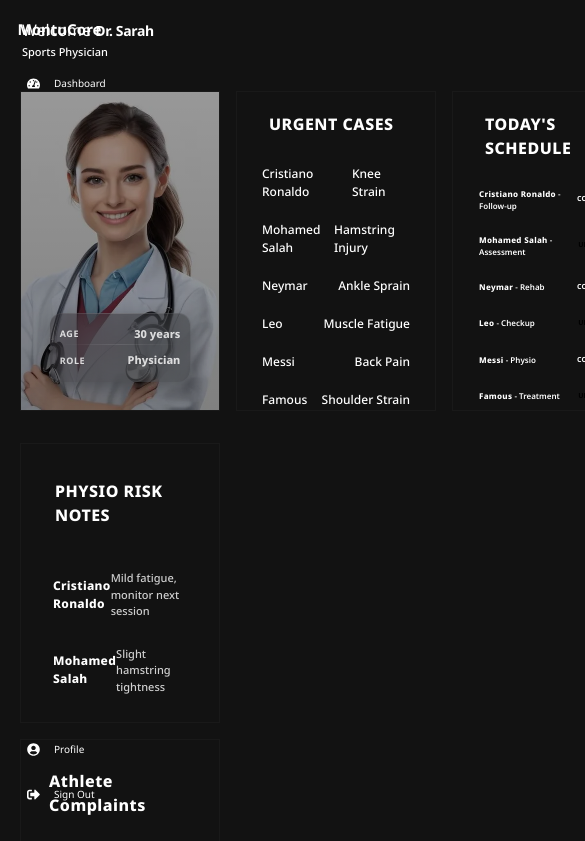
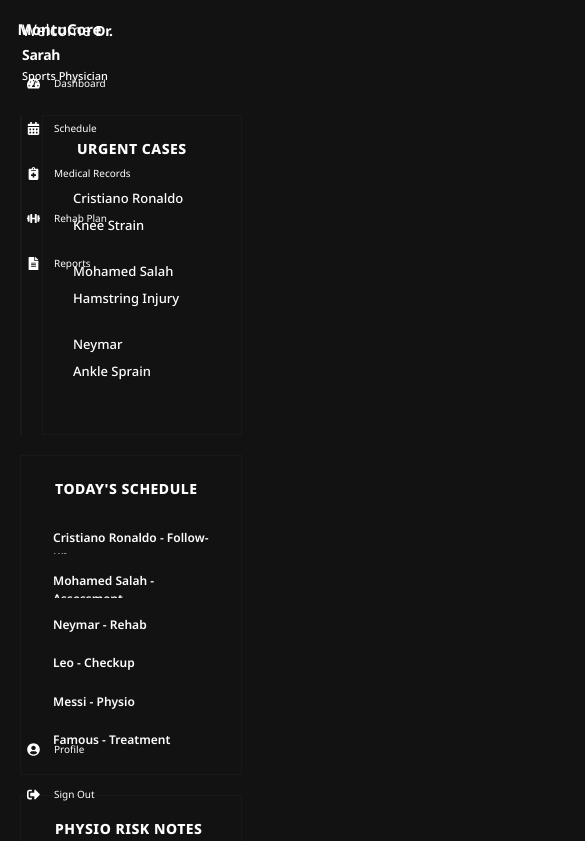
Before and after one commit to TalalEmara/MontuCore-HIS, a React (Vite) app in the folder MontuCore Front/: page /physician in a window 390 px wide. Shown: the top 841 px of the page, 585 px wide, since content can reach past the window. Built offline with nearby package versions, Linux system fonts and the light colour scheme.

Commit message:
refactor: physician view responsive edited + userprofile card

```diff
--- a/MontuCore Front/src/App.css
+++ b/MontuCore Front/src/App.css
@@ -1,21 +1,31 @@
 :root {
-  --primary-color: light-dark(  #990000, #c91633);
-  --secondary-color: light-dark(#5c0606,#a50a24);
+  --primary-color: light-dark(#990000, #c91633);
+  --secondary-color: light-dark(#5c0606, #a50a24);
   --text-color: light-dark(#100a0a, #f5efef);
   --accent: light-dark(#ffae00, #ffae00);
-  --background-color: light-dark( #f4f9fb, #17121a);
-  --success: light-dark( #5FDD9D, #5FDD9D);
+  --background-color: light-dark(#f4f9fb, #17121a);
+  --success: light-dark(#5FDD9D, #5FDD9D);
+  --hover-bg: light-dark(#9900003b, #9900003b);
+}
 
-  --hover-bg: light-dark(#9900003b, #9900003b);
+html, body {
+  scrollbar-width: none;
+  -ms-overflow-style: none;
+}
 
+html::-webkit-scrollbar,
+body::-webkit-scrollbar {
+  display: none;
 }
 
 * {
   box-sizing: border-box;
 }
-body{
+
+body {
   margin: 0;
 }
+
 #root {
   color-scheme: dark;
   background-color: var(--background-color);
@@ -25,29 +35,44 @@
   display: flex;
   min-height: 100vh;
   background-color: var(--background-color);
+  scrollbar-width: none;
+  -ms-overflow-style: none;
+}
+
+.layout-container::-webkit-scrollbar {
+  display: none;
 }
 
 .main-content {
   flex: 1;
   transition: margin-left var(--transition);
+  scrollbar-width: none;
+  -ms-overflow-style: none;
 }
 
+.main-content::-webkit-scrollbar {
+  display: none;
+}
 
 .main-content.sidebar-open {
-  margin-left: 180px;
+  margin-left: 13rem;
 }
 
 .main-content.sidebar-closed {
-  margin-left: 50px;
+  margin-left: 4rem;
 }
 
-
-.test{
+.test {
   background-color: blue;
   overflow: auto;
-  /* width: 60%; */
-  /* height: 20vh; */
+  scrollbar-width: none;
+  -ms-overflow-style: none;
 }
+
+.test::-webkit-scrollbar {
+  display: none;
+}
+
 @media (max-width: 1024px) {
   .main-content.sidebar-open { margin-left: 180px; }
   .main-content.sidebar-closed { margin-left: 50px; }
@@ -57,6 +82,7 @@
   .main-content.sidebar-open { margin-left: 160px; }
   .main-content.sidebar-closed { margin-left: 48px; }
 }
+
 @media (max-height: 700px) {
   .main-content.sidebar-open { margin-left: 185px; }
   .main-content.sidebar-closed { margin-left: 48px; }
--- a/MontuCore Front/src/components/level-1/userProfileCard/userProfileCard.tsx
+++ b/MontuCore Front/src/components/level-1/userProfileCard/userProfileCard.tsx
@@ -13,6 +13,7 @@
 interface UserProfileCardProps {
   profileImage: string;
   stats: UserStats;
+  className?: string;
   width?: string;
   minWidth?: string;
   height?: string;
@@ -22,14 +23,15 @@
 function UserProfileCard({
   profileImage,
   stats,
+  className = "",
   width = "100%",
   minWidth = "0",
-  height = "400px",
-  minHeight = "400px",
+  height = "100%",
+  minHeight = "0",
 }: UserProfileCardProps) {
   return (
     <AdjustableCard
-      className="user-profile-card"
+      className={`user-profile-card ${className}`}
       width={width}
       minWidth={minWidth}
       height={height}
--- a/MontuCore Front/src/pages/PhysicianView/PhysicianView.module.css
+++ b/MontuCore Front/src/pages/PhysicianView/PhysicianView.module.css
@@ -4,13 +4,19 @@
   background-color: var(--background-color);
 }
 
+.physicianMainContent {
+  width: 100%;
+  flex: 1;
+}
+
 .physicianDashboardGrid {
   display: grid;
-  grid-template-columns: 0.8fr 1.1fr 1.1fr;
+  grid-template-columns: 1fr 1.5fr 1.5fr;
   grid-template-rows: auto auto;
-  gap: 16px;
-  padding: 0 28px 24px 28px;
+  gap: 1.5rem;
+  padding: 0 1.75rem 1.5rem 1.75rem;
   width: 100%;
+  max-width: 100%;
   box-sizing: border-box;
 }
 
@@ -21,272 +27,196 @@
 .athleteHandlingCard { grid-column: 1 / 3; grid-row: 2; }
 
 .urgentContainer,
-.scheduleContainer {
-  padding: 22px;
+.scheduleContainer,
+.physioNotesContainer {
+  padding: 1.375rem;
   display: flex;
   flex-direction: column;
   background-color: var(--background-color);
-  border: 1px solid var(--accent);
+  border: 0.0625rem solid var(--accent);
+  height: 100%;
+  overflow: hidden;
 }
 
-.appointmentsHeader,
-.scheduleHeader {
-  display: flex;
-  justify-content: space-between;
-  padding-bottom: 10px;
-  margin-bottom: 12px;
-  border-bottom: 1px solid var(--accent);
-}
-
-.appointmentsTitle,
-.scheduleTitle {
-  font-size: 16px;
-  font-weight: 800;
-  margin: 0;
-  color: var(--accent);
-  letter-spacing: 0.5px;
-  text-transform: uppercase;
-  position: relative;
-  padding-left: 12px;
-}
-
-.appointmentsTitle::before,
-.scheduleTitle::before ,
-.physioNotesTitle::before
-{
-  content: '';
-  position: absolute;
-  left: 0;
-  top: 50%;
-  transform: translateY(-50%);
-  width: 5px;
-  height: 20px;
-  background-color: var(--accent);
-  border-radius: 2px;
-}
-
-.casesList {
-  display: flex;
-  flex-direction: column;
-  gap: 6px;
-}
-.caseRow {
-  display: flex;
-  justify-content: space-between;
-  align-items: center;
-  padding: 7px 5px;
-  font-size: 12px;
-  font-weight: 500;
-  color: var(--text-color);
-  border-radius: 6px;
-  box-shadow: 0 2px 4px hsl(from var(--accent) h s l / 0.05);
-}
-
-.caseRow.urgent {background-color: hsl(from var(--secondary-color) h s l / 0.5);}
-.caseRow.high {background-color: hsl(from var(--primary-color) h s l / 0.2);}
-.caseRow.medium {background-color: hsl(from var(--accent) h s l / 0.2);}
-.caseRow.low {background-color: hsl(from var(--success) h s l / 0.2);}
-.caseRow:hover { transform: translateY(-2px); }
-
-.scheduleList {
-  display: flex;
-  flex-direction: column;
-  gap: 10px;
-}
-.scheduleRow {
-  display: flex;
-  justify-content: space-between;
-  align-items: center;
-  padding: 6px 6px;
-  border-radius: 12px;
-  background: hsl(from var(--accent) h s l / 0.1 );
-  box-shadow:
-    0 4px 12px hsl(from var(--accent) h s l / 0.1),
-    0 1px 3px hsl(from var(--accent) h s l / 0.05),
-    inset 0 1px 0 hsl(from var(--accent) h s l / 0.05);
-  font-size: 8px;
-  font-weight: 600;
-  border: 1px solid hsl(from var(--accent) h s l / 0.1);
-  position: relative;
-  overflow: hidden;
-  transition: all 0.3s cubic-bezier(0.4, 0, 0.2, 1);
-}
-.scheduleRow::before {
-  content: '';
-  position: absolute;
-  top: 0;
-  left: 0;
-  right: 0;
-  height: 2px;
-  background: linear-gradient(90deg,
-    hsl(from var(--accent) h s l / 0.5),
-    hsl(from var(--secondary-color) h s l / 0.5)
-  );
-}
-.scheduleRow:hover { transform: translateY(-2px); }
-
-.athleteName { font-weight: 800; letter-spacing: 0.3px; }
-.status {
-  border-radius: 5px;
-  text-transform: uppercase;
-  min-width: 50px;
-  text-align: center;
-  font-size: 7px;
-  box-shadow: 0 2px 8px hsl(from var(--accent) h s l / 0.1);
-  font-weight: 700;
-  padding: 2px 2px;
-}
-.status.completed {background:hsl(from var(--success) h s l / 0.5);}
-.status.upcoming { background: var(--accent); color: black; }
-
-.physioNotesContainer {
-  padding: 22px;
-  display: flex;
-  flex-direction: column;
-  background-color: var(--background-color);
-  border: 1px solid var(--accent);
-  box-shadow:
-    0 10px 20px hsl(from var(--accent) h s l / 0.1),
-    0 4px 8px hsl(from var(--accent) h s l / 0.05),
-    inset 0 1px 2px hsl(from var(--accent) h s l / 0.05);
-  overflow-y: auto;
-  scrollbar-width: none;
-}
-.physioNotesContainer::-webkit-scrollbar { display: none; }
-.physioNotesHeader {
-  display: flex;
-  justify-content: space-between;
-  padding-bottom: 10px;
-  margin-bottom: 12px;
-  border-bottom: 1px solid var(--accent);
-}
-.physioNotesTitle {
-  font-size: 16px;
-  font-weight: 800;
-  color: var(--accent);
-  text-transform: uppercase;
-  letter-spacing: 0.5px;
-  position: relative;
-  padding-left: 12px;
-}
-
-.physioNotesList {
-  display: flex;
-  flex-direction: column;
-  gap: 10px;
-}
-.physioNoteRow {
-  display: flex;
-  justify-content: space-between;
-  align-items: center;
-  padding: 8px 10px;
-  border-radius: 8px;
-  background-color: hsl(from var(--accent) h s l / 0.05);
-  box-shadow: 0 2px 6px hsl(from var(--accent) h s l / 0.05);
-  font-size: 12px;
-  font-weight: 500;
-  transition: all 0.3s ease;
-}
-.physioNoteRow:hover {
-  transform: translateY(-2px);
-  box-shadow: 0 4px 12px hsl(from var(--accent) h s l / 0.1);
-}
-.physioNote { font-size: 11px; color: var(--text-color); opacity: 0.8; }
-
 .athleteHandlingContainer {
-  padding: 16px;
+  padding: 1rem;
   display: flex;
   flex-direction: column;
   background: linear-gradient(135deg, hsl(from var(--primary-color) h s l / 0.1), hsl(from var(--primary-color) h s l / 0.1));
   box-shadow:
-    0 8px 20px hsl(from var(--primary-color) h s l / 0.15),
-    0 4px 10px hsl(from var(--primary-color) h s l / 0.08),
-    inset 0 1px 2px hsl(from var(--primary-color) h s l / 0.05);
+    0 0.5rem 1.25rem hsl(from var(--primary-color) h s l / 0.15),
+    0 0.25rem 0.625rem hsl(from var(--primary-color) h s l / 0.08),
+    inset 0 0.0625rem 0.125rem hsl(from var(--primary-color) h s l / 0.05);
   overflow-y: auto;
   scrollbar-width: none;
   transition: transform 0.3s ease, box-shadow 0.3s ease;
+  border: 0.0625rem solid var(--accent);
 }
+
 .athleteHandlingContainer::-webkit-scrollbar { display: none; }
 
-.athleteHandlingHeader h2 {
-  color: var(--accent);
-  font-size: 16px;
-  font-weight: 800;
-  margin-bottom: 12px;
-  letter-spacing: 0.5px;
-  position: relative;
-  padding-left: 12px;
+.appointmentsHeader,
+.scheduleHeader,
+.physioNotesHeader,
+.athleteHandlingHeader {
+  display: flex;
+  justify-content: space-between;
+  padding-bottom: 0.625rem;
+  margin-bottom: 0.75rem;
+  border-bottom: 0.0625rem solid var(--accent);
+  flex-shrink: 0;
 }
 
+.appointmentsTitle,
+.scheduleTitle,
+.physioNotesTitle,
+.athleteHandlingHeader h2 {
+  font-size: clamp(0.875rem, 2vw, 1rem);
+  font-weight: 800;
+  margin: 0;
+  color: var(--accent);
+  letter-spacing: 0.03125rem;
+  text-transform: uppercase;
+  position: relative;
+  padding-left: 0.75rem;
+}
+
+.appointmentsTitle::before,
+.scheduleTitle::before,
+.physioNotesTitle::before,
 .athleteHandlingHeader h2::before {
   content: '';
   position: absolute;
   left: 0;
   top: 50%;
   transform: translateY(-50%);
-  width: 5px;
-  height: 20px;
+  width: 0.3125rem;
+  height: 1.25rem;
   background-color: var(--accent);
-  border-radius: 2px;
+  border-radius: 0.125rem;
 }
 
-
-.athleteHandlingList {
+.casesList, .scheduleList, .physioNotesList, .athleteHandlingList {
   display: flex;
   flex-direction: column;
-  gap: 12px;
+  gap: 0.625rem;
+  overflow-y: auto;
+  scrollbar-width: none;
+  flex: 1;
 }
+
+.caseRow {
+  display: flex;
+  justify-content: space-between;
+  align-items: center;
+  padding: 0.5rem;
+  font-size: clamp(0.8125rem, 1.5vw, 0.9375rem);
+  font-weight: 500;
+  color: var(--text-color);
+  border-radius: 0.375rem;
+  transition: transform 0.2s ease;
+}
+
+.caseRow.urgent { background-color: hsl(from var(--secondary-color) h s l / 0.5); }
+.caseRow.high { background-color: hsl(from var(--primary-color) h s l / 0.2); }
+.caseRow.medium { background-color: hsl(from var(--accent) h s l / 0.2); }
+.caseRow.low { background-color: hsl(from var(--success) h s l / 0.2); }
+
+.caseButton {
+  padding: 0.3125rem 0.75rem;
+  background-color: var(--accent);
+  color: black;
+  border-radius: 0.5rem;
+  text-decoration: none;
+  font-size: 0.75rem;
+  font-weight: 700;
+  transition: all 0.3s ease;
+  border: none;
+}
+
+.scheduleRow {
+  display: flex;
+  justify-content: space-between;
+  align-items: center;
+  padding: 0.5rem 0.625rem;
+  border-radius: 0.75rem;
+  background: hsl(from var(--accent) h s l / 0.1 );
+  box-shadow: 0 0.125rem 0.375rem hsl(from var(--accent) h s l / 0.05);
+  font-size: clamp(0.75rem, 1.2vw, 0.875rem);
+  font-weight: 600;
+  border: 0.0625rem solid hsl(from var(--accent) h s l / 0.1);
+  position: relative;
+  overflow: hidden;
+  transition: all 0.3s ease;
+}
+
+.scheduleRow::before {
+  content: '';
+  position: absolute;
+  top: 0; left: 0; right: 0;
+  height: 0.125rem;
+  background: linear-gradient(90deg, hsl(from var(--accent) h s l / 0.5), hsl(from var(--secondary-color) h s l / 0.5));
+}
+
+.physioNoteRow {
+  display: flex;
+  justify-content: space-between;
+  align-items: center;
+  padding: 0.5rem 0.75rem;
+  border-radius: 0.5rem;
+  background-color: hsl(from var(--accent) h s l / 0.05);
+  font-size: clamp(0.8125rem, 1.5vw, 0.9375rem);
+}
+
+.physioNote { font-size: 0.8125rem; color: var(--text-color); opacity: 0.8; }
 
 .athleteHandlingRow {
   display: flex;
   justify-content: space-between;
   align-items: center;
-  padding: 10px 12px;
+  padding: 0.625rem 0.875rem;
   background-color: hsl(from var(--primary-color) h s l / 0.3);
-  box-shadow: 0 2px 6px hsl(from var(--primary-color) h s l / 0.08);
-  font-size: 12px;
-  font-weight: 500;
-  transition: all 0.3s ease;
-}
-.athleteHandlingRow:hover {
-  transform: translateY(-2px);
-  box-shadow: 0 6px 16px hsl(from var(--primary-color) h s l / 0.2);
-  background-color: hsl(from var(--background-color) h s l / 0.35);
+  border-radius: 0.5rem;
 }
 
 .athleteComplaint {
-  font-size: 12px;
+  font-size: 0.8125rem;
   color: var(--accent);
   flex: 1;
-  margin-left: 8px;
+  margin-left: 0.5rem;
   font-weight: 600;
 }
 
-.caseButton {
-  padding: 4px 10px;
-  background-color: var(--accent);
-  color: black;
-  border-radius: 8px;
-  text-decoration: none;
-  font-size: 12px;
+.status {
+  border-radius: 0.3125rem;
+  text-transform: uppercase;
+  min-width: 3rem;
+  text-align: center;
+  font-size: 0.5875rem;
   font-weight: 700;
-  transition: all 0.3s ease;
+  padding: 0.1rem 0.5rem;
+  box-shadow: 0 0.125rem 0.5rem hsl(from var(--accent) h s l / 0.1);
 }
 
-@media (max-width: 900px) {
-  .physicianDashboardGrid {
-    grid-template-columns: 1fr;
-    grid-template-rows: auto;
-    gap: 16px;
-    padding: 0 16px 16px 16px;
-  }
-  .physioNotesCard,
-  .athleteHandlingCard { grid-column: 1 / 2; grid-row: auto; }
+.status.completed { background: hsl(from var(--success) h s l / 0.5); color: black; }
+.status.upcoming { background: var(--accent); color: black; }
+
+@media (max-width: 75rem) {
+  .physicianDashboardGrid { grid-template-columns: 1fr 1fr; gap: 1.25rem; }
+  .physicianProfileCard { grid-column: 1; grid-row: 1; }
+  .urgentCasesCard { grid-column: 2; grid-row: 1; }
+  .todayScheduleCard { grid-column: 1 / 3; grid-row: 2; }
+  .physioNotesCard { grid-column: 1 / 3; grid-row: 3; }
+  .athleteHandlingCard { grid-column: 1 / 3; grid-row: 4; }
 }
 
-@media (max-width: 800px) {
+@media (max-width: 56.25rem) {
+  .physicianDashboardGrid { grid-template-columns: 1fr; padding: 0 1rem 1rem 1rem; }
+  .caseRow, .athleteHandlingRow, .scheduleRow { flex-direction: column; align-items: flex-start; gap: 0.5rem; }
+  .caseButton, .status { align-self: flex-end; }
+}
+
+@media (max-width: 50rem) {
   .physicianMainContent { margin-left: 0; padding: 0; }
-  .physicianDashboardGrid { padding: 0 12px 16px 12px; }
-  .urgentContainer,
-  .scheduleContainer { padding: 20px; }
+  .physicianDashboardGrid { padding: 0 0.75rem 1rem 0.75rem; }
 }
```
